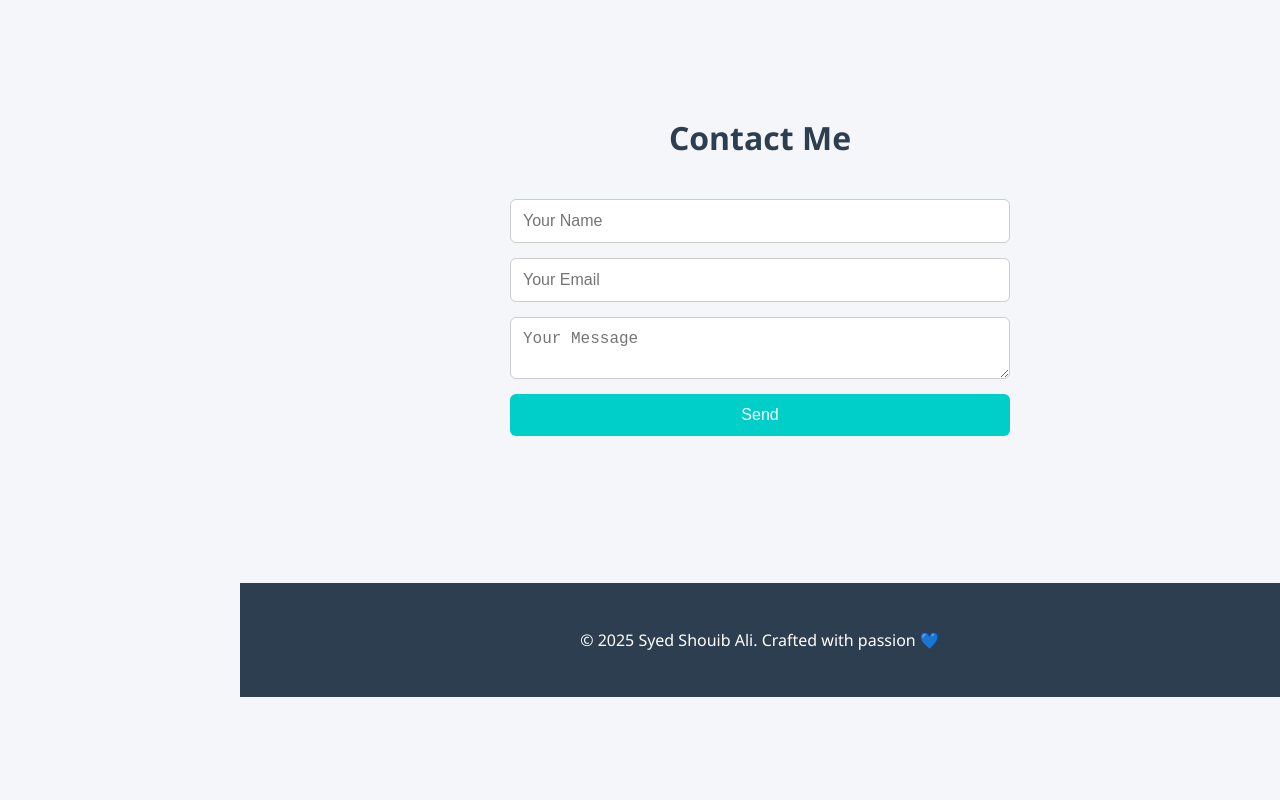
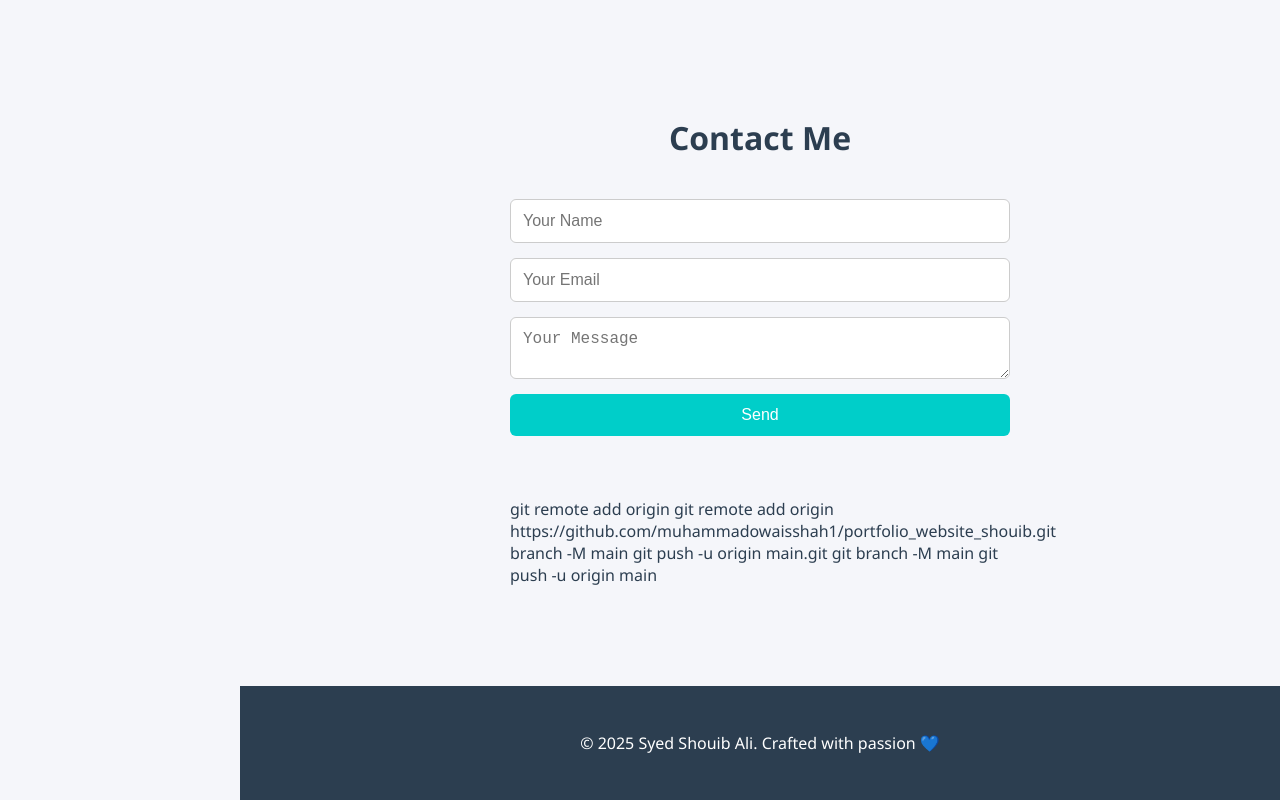
Before and after one commit to muhammadowaisshah1/website_portfolio_shouib, a plain HTML site: page index.html in a window 1280 px wide. Shown: the part 2074-2874 px from the top of the page. Before the commit the page ends 2771 px from the top, so only its background shows below. Drawn offline with Linux system fonts and the light colour scheme.

Commit message:
Initial commit of my realistic portfolio website

```diff
--- a/index.html
+++ b/index.html
@@ -81,6 +81,12 @@
         <textarea placeholder="Your Message" required></textarea>
         <button type="submit">Send</button>
         <p id="responseMsg"></p>
+        git remote add origin git remote add origin https://github.com/muhammadowaisshah1/portfolio_website_shouib.git
+         branch -M main
+git push -u origin main.git
+git branch -M main
+git push -u origin main
+
       </form>
     </section>
 
```
